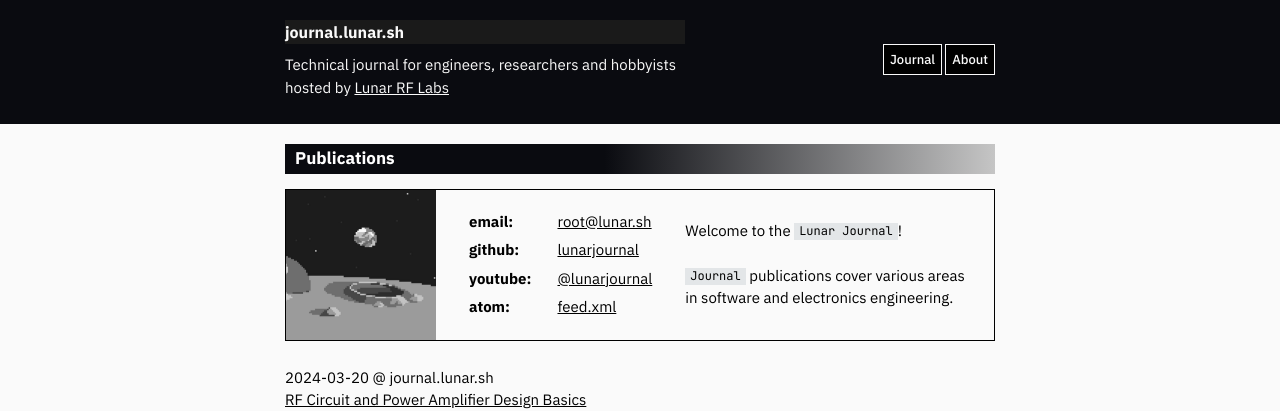
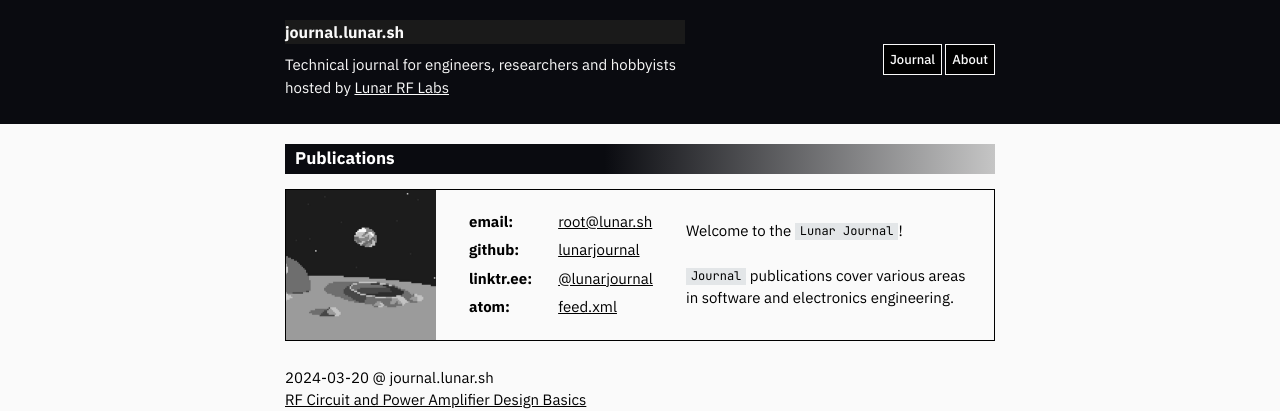
Before and after one commit to microstub/microstub.github.io, a Jekyll site: the page built from index.html, in a window 1280 px wide. Shown: the top 411 px of the page. Built offline with Jekyll 4.4.1, drawn with Linux system fonts in a browser that asks for light colours; nearby versions of some CDN libraries.

Commit message:
Update index.html

```diff
--- a/index.html
+++ b/index.html
@@ -74,8 +74,8 @@ _  +[_[_+_]P/    _    |_       ____      _=--|-~
               <td><a href="https://github.com/lunarjournal">lunarjournal</a></td>
           </tr>
           <tr>
-              <th>youtube:</th>
-              <td><a href="https://youtube.com/@lunarjournal">@lunarjournal</a></td>
+              <th>linktr.ee:</th>
+              <td><a href="https://linktr.ee/lunarjournal">@lunarjournal</a></td>
           </tr>
           <tr>
               <th>atom:</th>
```
